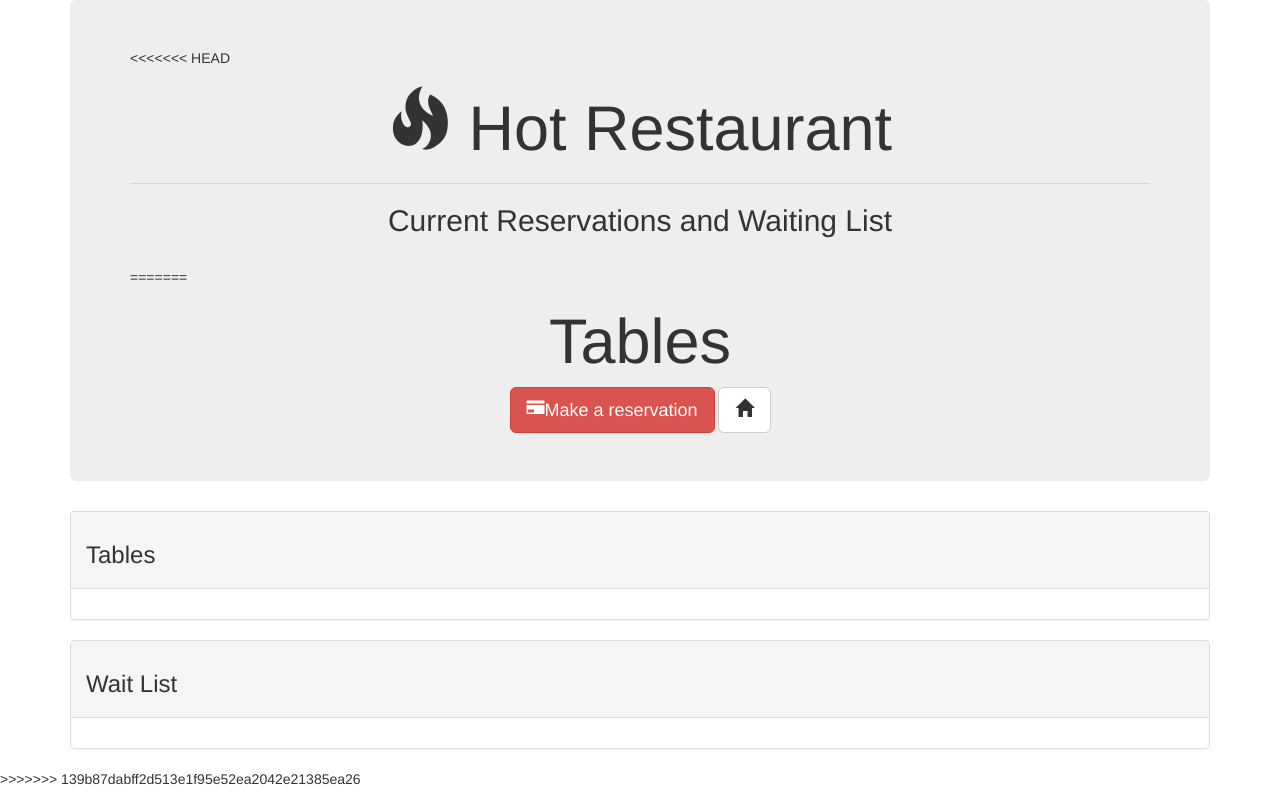
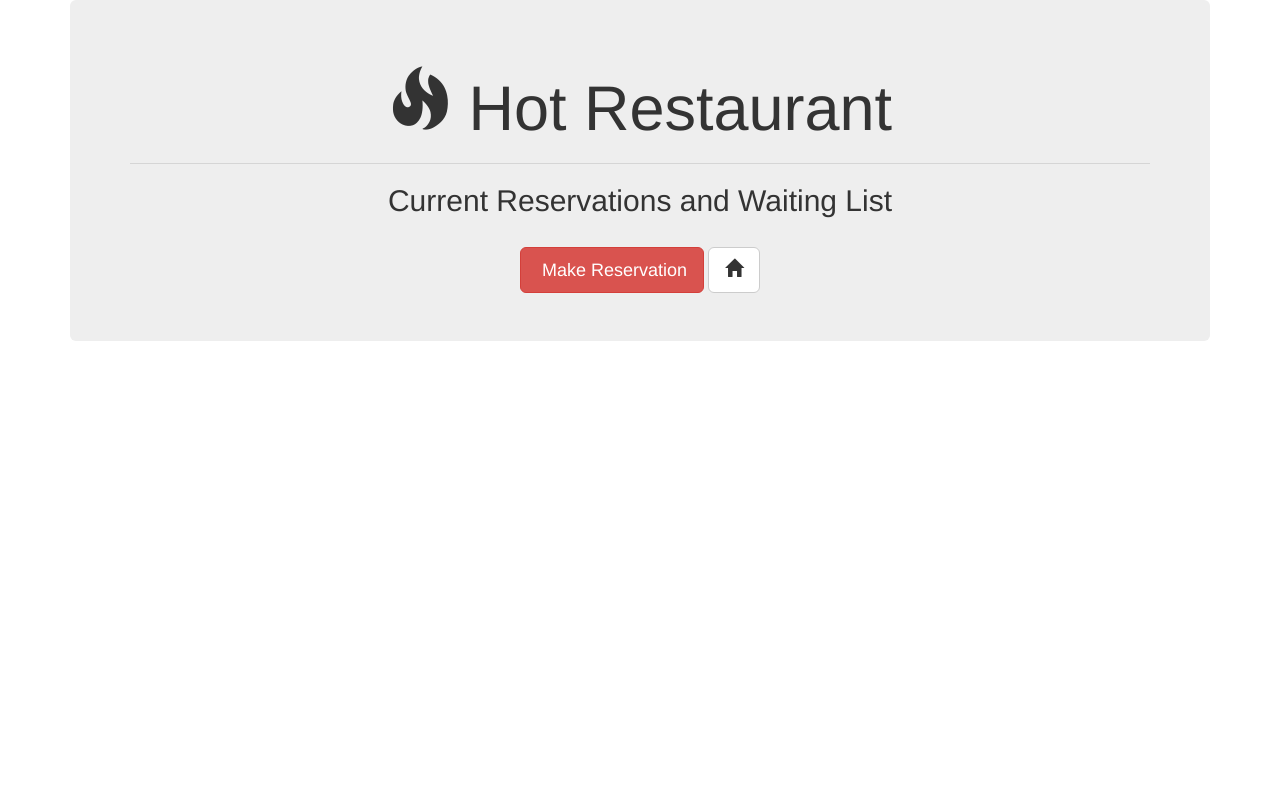
Before and after one commit to Peter-Burns/class-restaurant, a plain HTML site: page tables.html in a window 1280 px wide. Drawn offline with nearby package versions, Linux system fonts and the light colour scheme.

Commit message:
reservation

```diff
--- a/tables.html
+++ b/tables.html
@@ -14,49 +14,16 @@
 <body>
     <div class="container">
         <div class="jumbotron">
-<<<<<<< HEAD
           <h1 class="text-center"><span class="glyphicon glyphicon-fire"></span> Hot Restaurant</h1>
           <hr>
           <h2 class="text-center">Current Reservations and Waiting List</h2>
           <br>
-=======
-            <h1 class="text-center">Tables</h1>
-            <div>
-                <div class="text-center">
-                    <a href="/reserve">
-                        <button type="button" class="btn btn-lg btn-danger">
-                            <span class="glyphicon glyphicon-credit-card"></span>Make a reservation</button>
-                    </a>
-                    <a href="/">
-                        <button type="button" class="btn btn-lg btn-default">
-                            <span class="glyphicon glyphicon-home"></span>
-                        </button>
-                    </a>
-                </div>
-            </div>
+
+          <div class="text-center">
+            <a href="/reserve"><button type="button" class="btn btn-lg btn-danger"><span class="glyphicon"></span> Make Reservation</button></a>
+            <a href="/"><button type="button" class="btn btn-lg btn-default"><span class="glyphicon glyphicon-home"></span></button></a>
+          </div>
         </div>
-        <div class='panel panel-default'>
-            <div class='panel-heading'>
-                <h3>
-                    Tables
-                </h3>
-            </div>
-            <div id='reservedTables' class='panel-body'>
-
-            </div>
-        </div>
-        <div class='panel panel-default'>
-            <div class='panel-heading'>
-                <h3>
-                    Wait List
-                </h3>
-            </div>
-            <div id='waitList' class='panel-body'>
-
-            </div>
-        </div>
-    </div>
->>>>>>> 139b87dabff2d513e1f95e52ea2042e21385ea26
 </body>
 <script>
 
```
